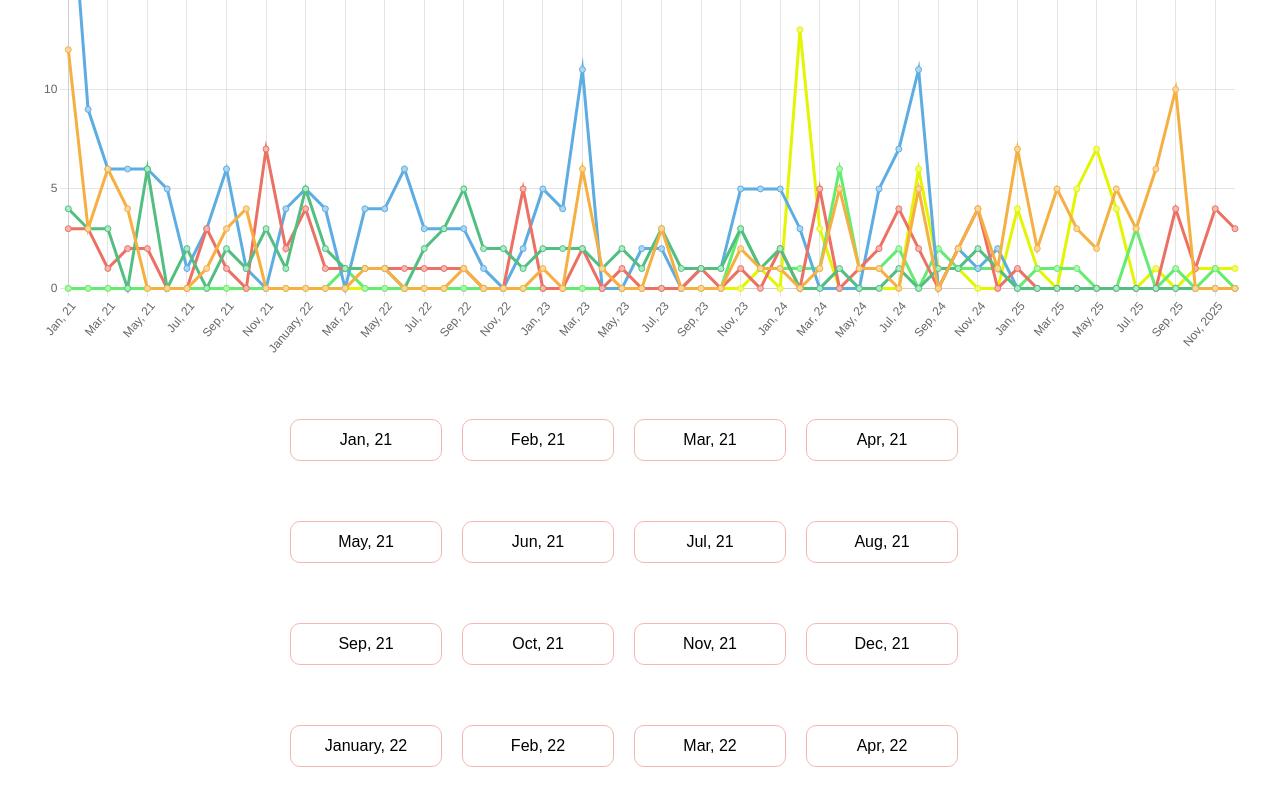
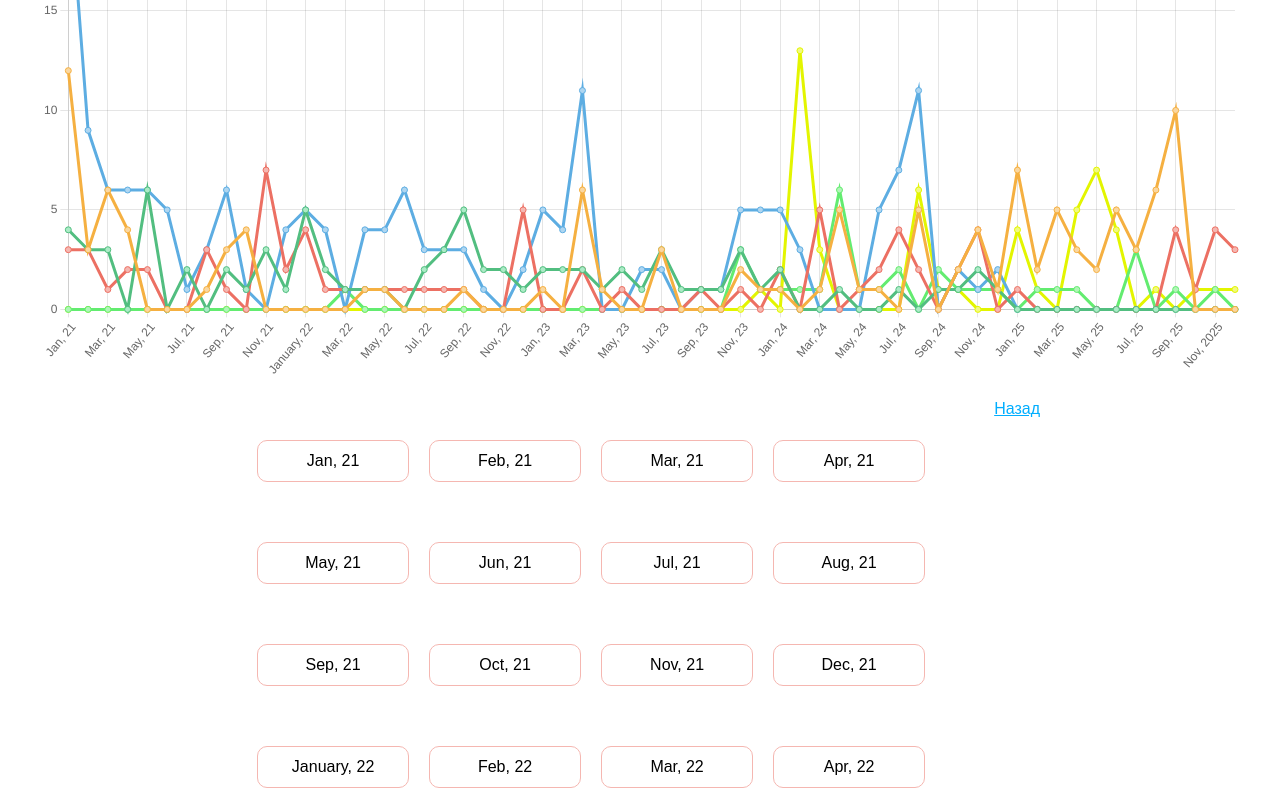
Before and after one commit to maxim-berdnikov/geek-stats, a React (Create React App) app: page / in a window 1280 px wide. Shown: the part 321-1118 px from the top of the page. Built offline with nearby package versions, Linux system fonts and the light colour scheme.

Commit message:
Поправить верстку

```diff
--- a/src/Components/Calendar.tsx
+++ b/src/Components/Calendar.tsx
@@ -1,5 +1,6 @@
 import React, { MouseEvent } from "react";
 import { DB } from "./DB";
+import classNames from "classnames";
 
 export const Calendar = ({
   handleMonthClick,
--- a/src/Components/ChartElement.tsx
+++ b/src/Components/ChartElement.tsx
@@ -1,4 +1,4 @@
-import React from "react";
+import React, { useState } from "react";
 import {
   Chart as ChartJS,
   CategoryScale,
@@ -81,11 +81,20 @@ export const data = {
   datasets: showedData,
 };
 
-export function ChartElement() {
+export const ChartElement = () => {
+  const [isOpen, setIsOpen] = useState(true);
+
   return (
-    <div className="canvas-container">
-      {/* @ts-ignore */}
-      <Line options={options} data={data} />
-    </div>
+    <React.Fragment>
+      <button onClick={() => setIsOpen((status) => !status)}>
+        {isOpen ? "Скрыть" : "Показать"} граф
+      </button>
+      {isOpen && (
+        <div className="canvas-container">
+          {/* @ts-ignore */}
+          <Line options={options} data={data} />
+        </div>
+      )}
+    </React.Fragment>
   );
-}
+};
--- a/src/Components/MonthList.tsx
+++ b/src/Components/MonthList.tsx
@@ -1,6 +1,7 @@
 import React, { useState } from "react";
 import { Calendar } from "./Calendar";
 import { MonthResults } from "./MonthResults";
+import "./styles.css";
 
 export function MonthList() {
   const [showList, setShowList] = useState(false);
@@ -17,12 +18,9 @@ export function MonthList() {
   };
 
   return (
-    <div>
-      {showList ? (
-        <MonthResults selectedMonth={selectedMonth} handleBack={handleBack} />
-      ) : (
-        <Calendar handleMonthClick={handleMonthClick} />
-      )}
+    <div className="container">
+      <Calendar handleMonthClick={handleMonthClick} />
+      <MonthResults selectedMonth={selectedMonth} handleBack={handleBack} />
     </div>
   );
 }
--- /dev/null
+++ b/src/Components/styles.css
@@ -0,0 +1,7 @@
+.container {
+  display: flex;
+  justify-content: center;
+  gap: 20px;
+  width: 800px;
+  margin: 0 auto;
+}
```
